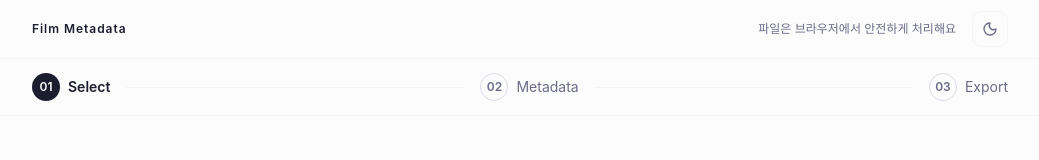
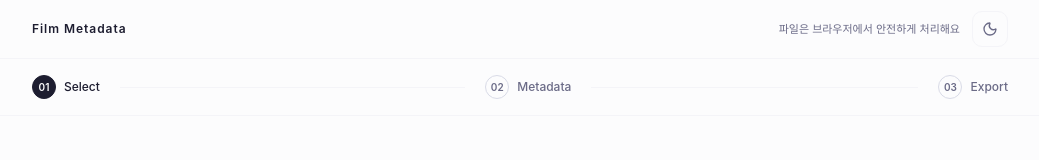
Before and after one commit to toosign00/film-metadata-app, a Next.js app: page / in a window 1280 px wide. Shown: the top 160 px of the page, without its empty margins (120-1159 px from the left). Built offline with nearby package versions, Linux system fonts and the light colour scheme.

Commit message:
fix: 단계 내비게이션 시각 계약 보정

```diff
--- a/src/components/layout/Header/index.tsx
+++ b/src/components/layout/Header/index.tsx
@@ -19,10 +19,10 @@ export const Header = ({ className }: HeaderProps) => {
         <span className='text-xs font-semibold tracking-[0.08em] text-foreground'>
           Film Metadata
         </span>
-        <div className='flex items-center gap-4'>
-          <p className='hidden text-xs text-foreground-muted md:block'>
+        <div className='flex items-center gap-3'>
+          <span className='hidden text-[11px] text-foreground-muted md:inline'>
             파일은 브라우저에서 안전하게 처리해요
-          </p>
+          </span>
           {mounted ? (
             <button
               type='button'
--- a/src/components/layout/StepIntro/index.tsx
+++ b/src/components/layout/StepIntro/index.tsx
@@ -2,10 +2,10 @@ import type { StepIntroProps } from '@/types/stepIntro.types';
 
 export const StepIntro = ({ eyebrow, title, description, titleId }: StepIntroProps) => (
   <header className='mb-8 md:mb-10'>
-    <p className='text-[11px] font-semibold uppercase tracking-[0.08em] text-primary'>{eyebrow}</p>
+    <p className='text-[11px] font-semibold tracking-[0.12em] text-primary'>{eyebrow}</p>
     <h1
       id={titleId}
-      className='mt-2 text-[28px] font-semibold leading-[34px] tracking-[-0.02em] text-foreground'
+      className='mt-3 text-[28px] font-semibold leading-[1.18] tracking-[-0.035em] text-foreground md:text-[34px]'
     >
       {title}
     </h1>
--- a/src/components/layout/StepNavigation/index.tsx
+++ b/src/components/layout/StepNavigation/index.tsx
@@ -34,35 +34,33 @@ export const StepNavigation = ({
           return (
             <li
               key={step.number}
-              className={`flex items-center ${index < steps.length - 1 ? 'flex-1' : ''}`}
+              className={`flex min-w-0 items-center ${index < steps.length - 1 ? 'flex-1' : ''}`}
             >
               <button
                 type='button'
                 onClick={() => goToStep(step.number)}
                 disabled={!enabled}
                 aria-current={active ? 'step' : undefined}
-                className={`flex min-h-11 shrink-0 items-center gap-2 rounded-md focus-visible:outline-none focus-visible:ring-2 focus-visible:ring-ring focus-visible:ring-offset-2 focus-visible:ring-offset-ring-offset ${
-                  enabled ? 'cursor-pointer' : 'cursor-not-allowed'
-                }`}
+                className='group flex min-h-11 shrink-0 items-center gap-2 rounded-lg text-left focus-visible:outline-none focus-visible:ring-2 focus-visible:ring-ring'
               >
                 <span
-                  className={`flex h-7 w-7 shrink-0 items-center justify-center rounded-full text-xs font-semibold transition-colors ${
+                  className={`grid h-6 w-6 place-items-center rounded-full border text-[10px] font-semibold ${
                     completed
-                      ? 'bg-primary text-primary-foreground'
+                      ? 'border-primary bg-primary text-primary-foreground'
                       : active
-                        ? 'bg-foreground text-background'
-                        : 'border border-border-hover text-foreground-muted'
+                        ? 'border-foreground bg-foreground text-background'
+                        : 'border-border-hover text-foreground-muted'
                   }`}
                 >
                   {completed ? (
-                    <Check aria-hidden='true' size={12} strokeWidth={3} />
+                    <Check aria-hidden='true' size={12} />
                   ) : (
                     step.number.toString().padStart(2, '0')
                   )}
                 </span>
                 <span
-                  className={`hidden text-sm sm:inline ${
-                    active ? 'font-semibold text-foreground' : 'text-foreground-muted'
+                  className={`hidden text-xs font-medium sm:inline ${
+                    active ? 'text-foreground' : 'text-foreground-muted'
                   }`}
                 >
                   {step.label}
@@ -72,7 +70,9 @@ export const StepNavigation = ({
               {index < steps.length - 1 && (
                 <span
                   aria-hidden='true'
-                  className={`mx-4 h-px flex-1 ${completed ? 'bg-primary/50' : 'bg-border'}`}
+                  className={`mx-3 h-px min-w-3 flex-1 sm:mx-5 ${
+                    completed ? 'bg-primary/50' : 'bg-border'
+                  }`}
                 />
               )}
             </li>
```
